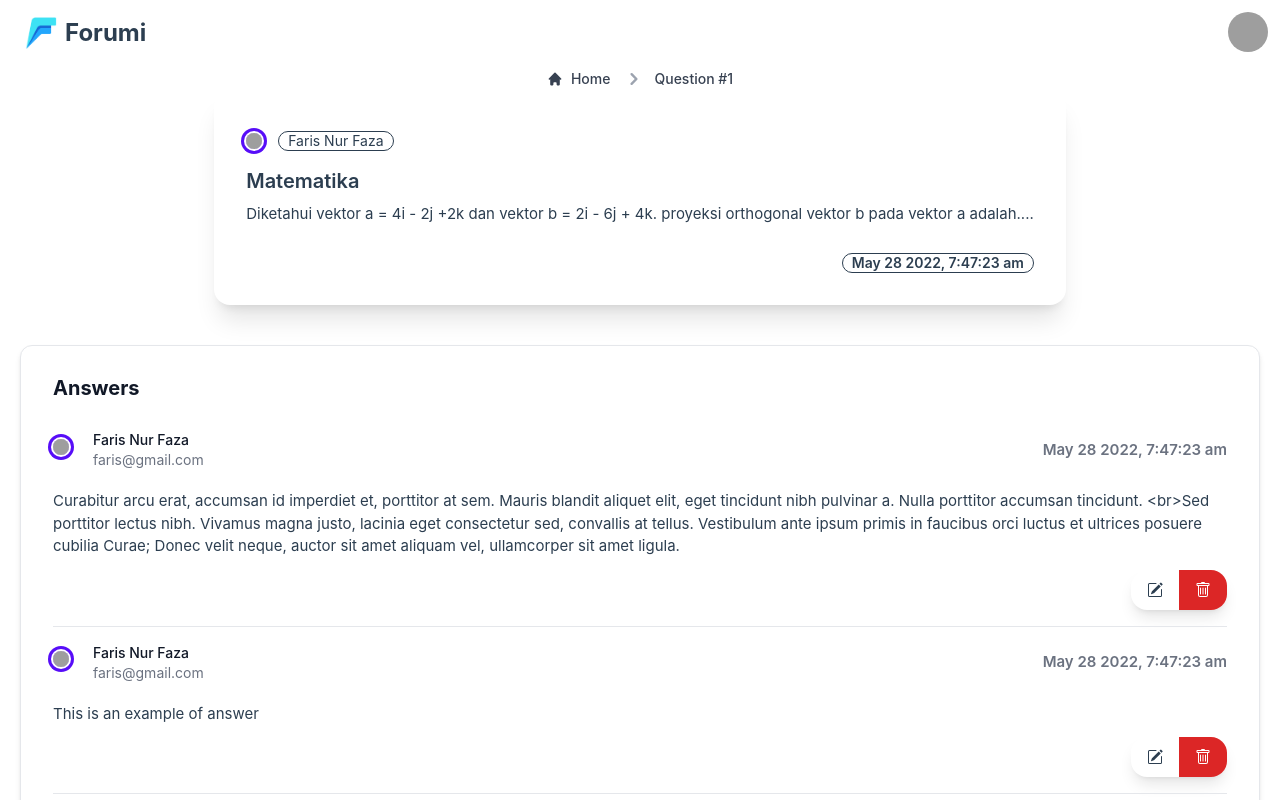
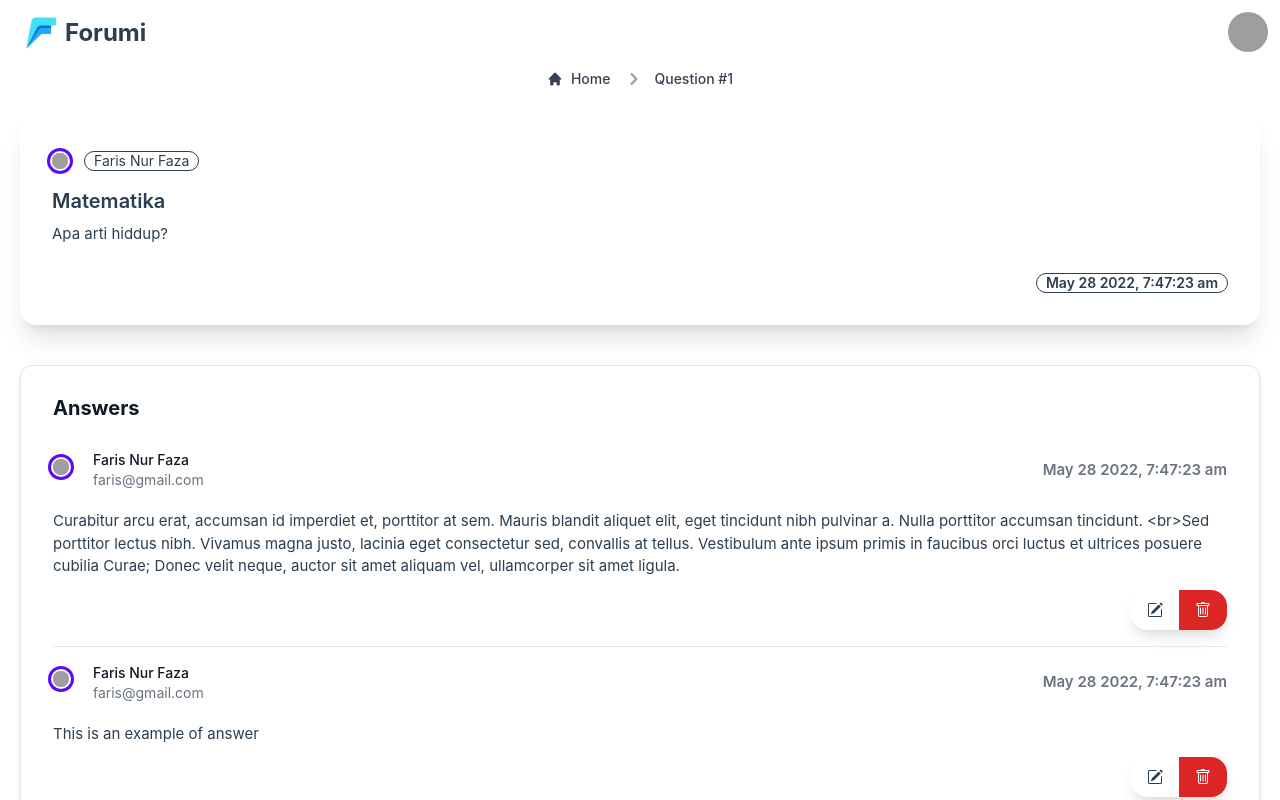
Before and after one commit to rullyafrizal/forumi-vue, a Vue app: page /question/1 in a window 1280 px wide. Shown: the top 800 px of the page. Built offline with nearby package versions, Linux system fonts and the light colour scheme; grey boxes are pictures that could not be loaded; a web font is replaced by a local one.

Commit message:
adjust some changes

```diff
--- a/src/views/Question.vue
+++ b/src/views/Question.vue
@@ -1,7 +1,7 @@
 <template>
   <div>
     <Navbar/>
-    <div class="flex items-center justify-center px-5">
+    <div class="flex items-center justify-center px-5 mb-5">
       <nav class="flex" aria-label="Breadcrumb">
         <ol class="inline-flex items-center space-x-1 md:space-x-3">
           <li class="inline-flex items-center">
@@ -20,7 +20,7 @@
       </nav>
     </div>
     <div class="min-w-screen flex justify-center px-5 pb-10">
-      <div class="card w-90 bg-base-100 shadow-xl">
+      <div class="card min-w-full bg-base-100 hover:bg-base-200 shadow-xl">
         <div class="card-body">
           <h2 class="card-title my-2">
             <div class="avatar mr-2">
@@ -131,7 +131,8 @@
                 <div class="mb-4 w-full bg-gray-50 rounded-lg border border-gray-200 dark:bg-gray-700 dark:border-gray-600">
                   <div class="py-2 px-4 bg-white rounded-t-lg dark:bg-gray-800">
                     <label for="comment" class="sr-only">Your comment</label>
-                    <textarea id="comment" rows="3" class="px-0 w-full text-sm text-gray-900 bg-white border-0 dark:bg-gray-800 focus:outline-none dark:text-white dark:placeholder-gray-400" placeholder="Write an answer..." required></textarea>
+                    <textarea id="comment" rows="3" class="px-0 w-full text-sm text-gray-900 bg-white border-0 dark:bg-gray-800 focus:outline-none dark:text-white dark:placeholder-gray-400" v-model="commentForm.body" placeholder="Write an answer..." required>
+                    </textarea>
                   </div>
                   <div class="flex justify-end items-center py-2 px-3 border-t dark:border-gray-600">
                     <button type="submit" class="inline-flex items-center py-2.5 px-4 text-xs font-medium text-center text-white bg-blue-700 rounded-lg focus:ring-4 focus:ring-blue-200 dark:focus:ring-blue-900 hover:bg-blue-800">
@@ -165,7 +166,7 @@ export default {
     return {
       question: {
         id: 1,
-        question: 'Diketahui vektor a = 4i - 2j +2k dan vektor b = 2i - 6j + 4k. proyeksi orthogonal vektor b pada vektor a adalah....',
+        question: 'Apa arti hiddup?',
         subject: 'Matematika',
         created_at: moment().format('MMMM DD YYYY, h:mm:ss a'),
         user: {
@@ -216,6 +217,9 @@ export default {
             created_at: moment().format('MMMM DD YYYY, h:mm:ss a')
           }
         ]
+      },
+      commentForm: {
+        body: ''
       }
     }
   }
```
